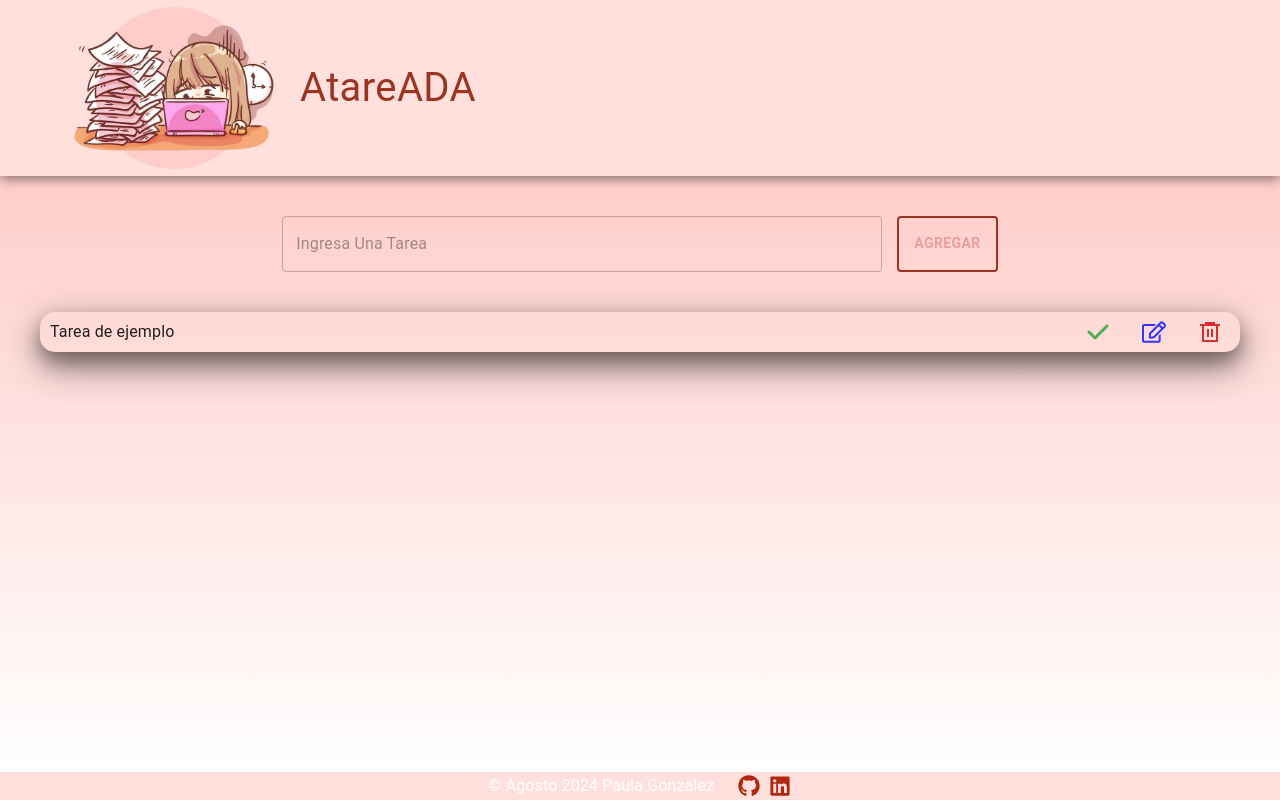
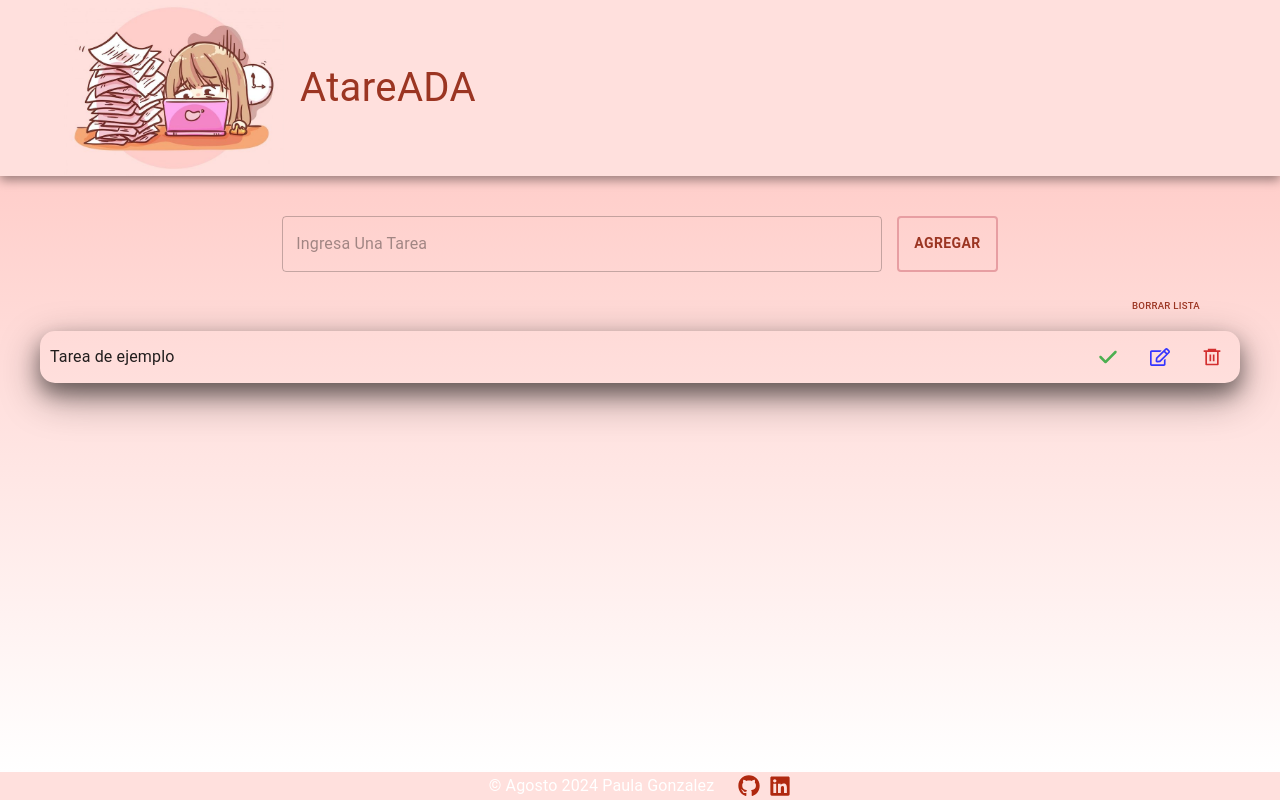
Before and after one commit to paulanabelgonzalez/AtareADA, a React (Vite) app: page / in a window 1280 px wide. Built offline with nearby package versions, Linux system fonts and the light colour scheme.

Commit message:
hice funcion borrar lista y estile

```diff
--- a/src/components/Form.jsx
+++ b/src/components/Form.jsx
@@ -35,7 +35,7 @@ export const Form = () => {
 				display: "flex",
 				justifyContent: "center",
 				gap: "15px",
-				paddingBlock: "40px",
+				paddingBlock: "40px 10px",
 			}}
 		>
 			<TextField
@@ -62,14 +62,13 @@ export const Form = () => {
 				variant="outlined"
 				type="submit"
 				sx={{
-					color: "#e79ea2",
-					border: "2px solid #9B3522",
+					color: "#9B3522",
+					border: "2px solid #e79ea2",
 					fontWeight: 600,
 					transition: "0.5s ease",
 					"&:hover": {
 						backgroundColor: "#e79ea2",
-						color: "#9B3522",
-						border: "2px solid #e79ea2",
+						color: "#ffe0dd",
 					},
 				}}
 			>
--- a/src/components/List.jsx
+++ b/src/components/List.jsx
@@ -55,7 +55,13 @@ export const List = () => {
 			}}
 		>
 			{hasTask ? (
-				<Box sx={{ display: "flex", justifyContent: "space-between" }}>
+				<Box
+					sx={{
+						display: "flex",
+						justifyContent: "space-between",
+						paddingBlock: 1,
+					}}
+				>
 					<Typography sx={{ display: "flex", alignItems: "center" }}>
 						Tarea de ejemplo
 					</Typography>
@@ -66,17 +72,17 @@ export const List = () => {
 					>
 						<CheckTooltip title="Marcar como realizada">
 							<IconButton sx={{ color: "#4caf50" }}>
-								<FaCheck />
+								<FaCheck style={{ fontSize: "20px" }} />
 							</IconButton>
 						</CheckTooltip>
 						<EditTooltip title="Editar">
 							<IconButton sx={{ color: "#3434ff" }}>
-								<FaRegEdit />
+								<FaRegEdit style={{ fontSize: "20px" }} />
 							</IconButton>
 						</EditTooltip>
 						<DeleteTooltip title="Eliminar">
 							<IconButton color="error">
-								<RiDeleteBin6Line />
+								<RiDeleteBin6Line style={{ fontSize: "20px" }} />
 							</IconButton>
 						</DeleteTooltip>
 						{/* <DescriptionTooltip title="Agregar Descripción">
--- a/src/context/TaskContext.jsx
+++ b/src/context/TaskContext.jsx
@@ -20,8 +20,14 @@ export const TaskProvider = ({ children }) => {
 		setTasks(updatedTasks);
 	};
 
+	const handleDeleteAll = () => {
+		setTasks([]);
+	};
+
 	return (
-		<TaskContext.Provider value={{ addTask, handleDeleteTask, tasks }}>
+		<TaskContext.Provider
+			value={{ addTask, handleDeleteAll, handleDeleteTask, tasks }}
+		>
 			{children}
 		</TaskContext.Provider>
 	);
--- a/src/layout/Main.jsx
+++ b/src/layout/Main.jsx
@@ -1,15 +1,35 @@
-import { Box } from "@mui/material";
+import { useContext } from "react";
+
+import { Box, Button } from "@mui/material";
 
 import { Form } from "../components/Form";
 import { List } from "../components/List";
 
+import { TaskContext } from "../context/TaskContext";
+
 export const Main = () => {
+	const { handleDeleteAll } = useContext(TaskContext);
+
 	return (
 		<Box
 			as="main"
 			sx={{ background: "linear-gradient(to bottom, #ffceca , white)" }}
 		>
 			<Form />
+			<Box sx={{ textAlign: "end", padding: 1, width: "95%" }}>
+				<Button
+					onClick={handleDeleteAll}
+					sx={{
+						padding: 1,
+						fontSize: ".6rem",
+						color: "#9B3522",
+						transition: "0.5s ease",
+						"&:hover": { backgroundColor: "#e79ea2", color: "#ffe0dd" },
+					}}
+				>
+					Borrar Lista
+				</Button>
+			</Box>
 			<List />
 		</Box>
 	);
```
